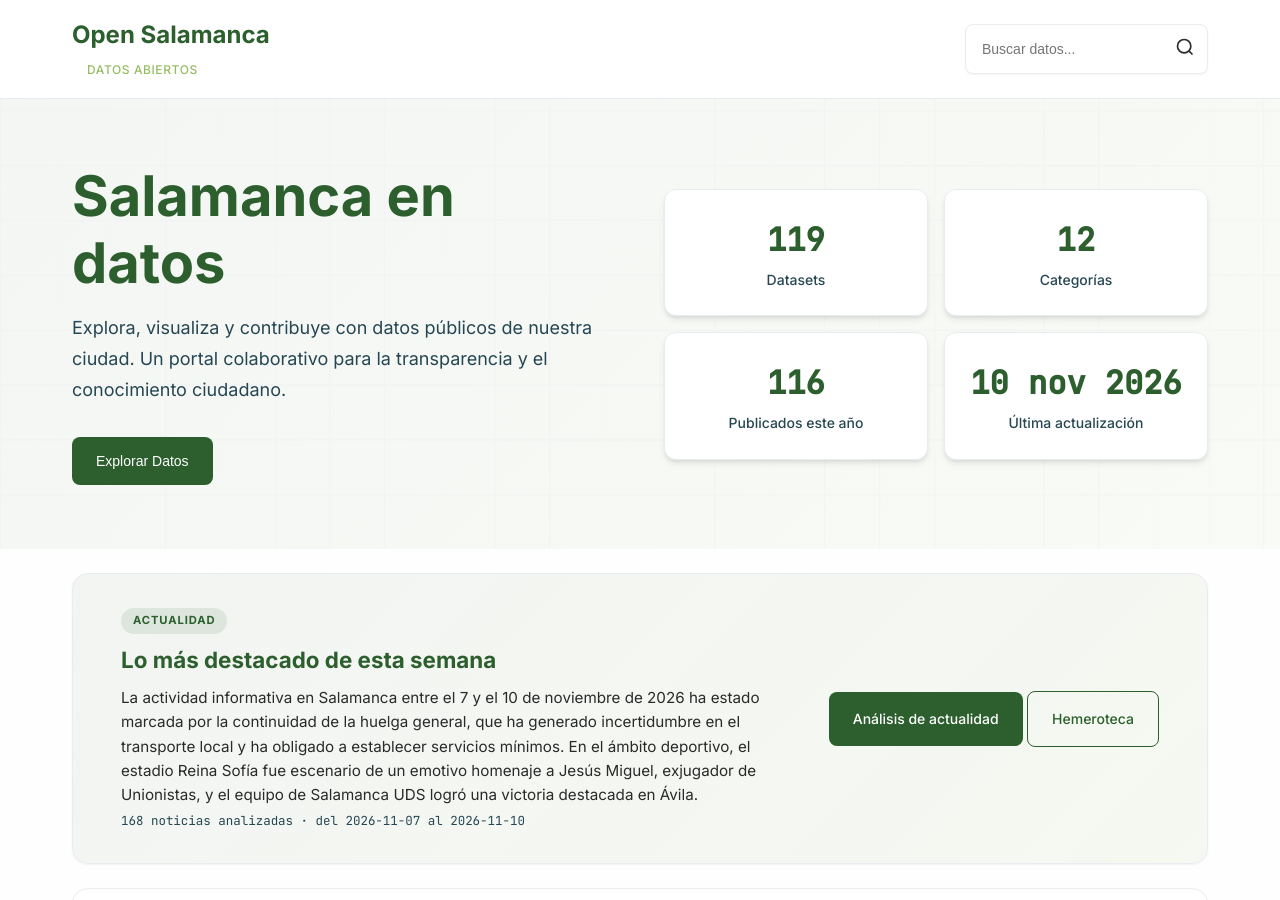
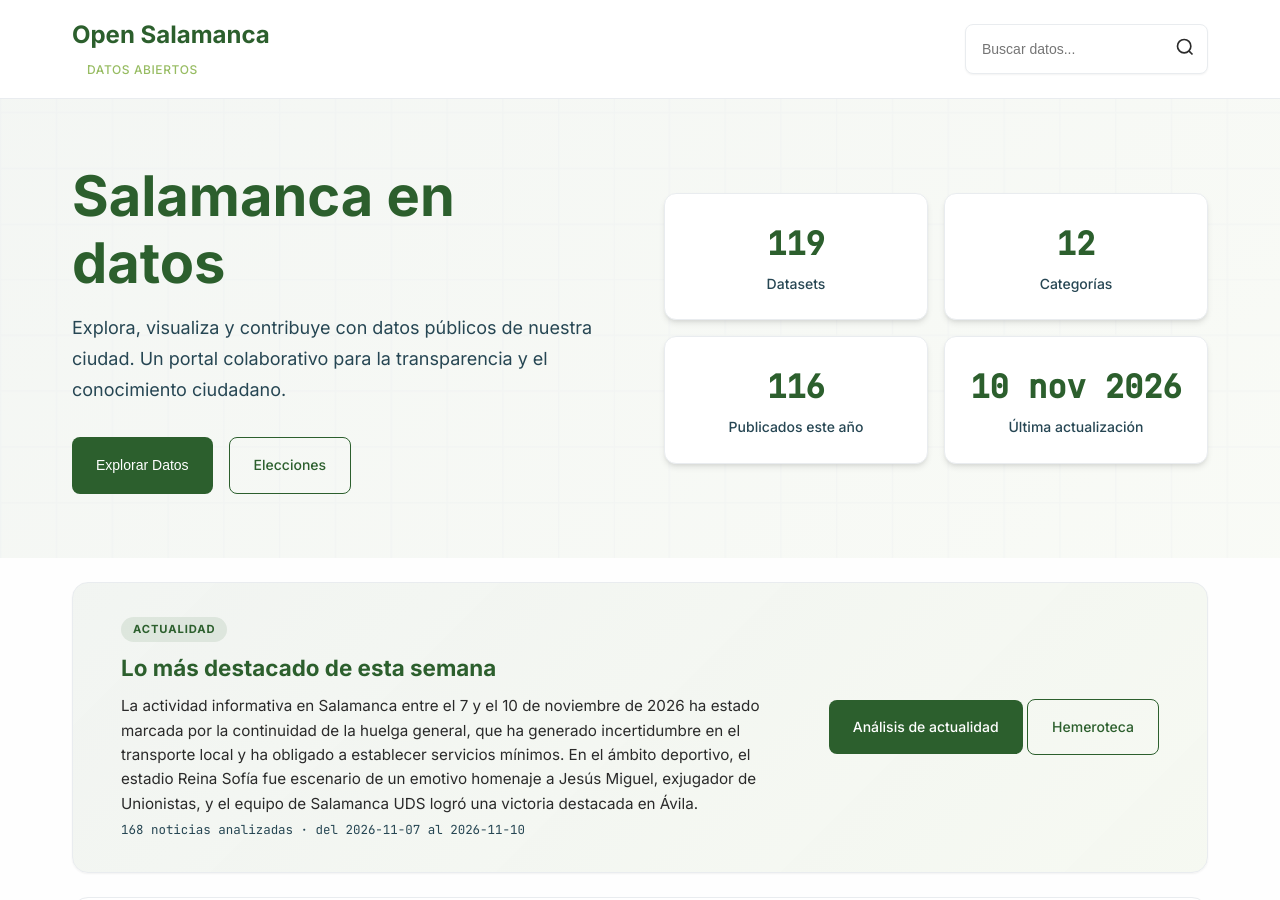
Before and after one commit to Emirodgar/w-open-salamanca, a Jekyll site: the page built from index.html, in a window 1280 px wide and 900 px high. Built offline with Jekyll 4.4.1, drawn with Linux system fonts in a browser that asks for light colours.

Commit message:
Enlaza Elecciones desde la home y arregla tooltips atascados del mapa
Co-Authored-By: Claude Sonnet 5.5 <noreply@anthropic.com>

```diff
--- a/elecciones/index.html
+++ b/elecciones/index.html
@@ -283,8 +283,8 @@ function start(idx,raw,prox,gj,pad,encArch,encAt){
   const geo=L.geoJSON(GEO,{style:style,onEachFeature:function(f,l){
     const c=f.properties.c;layers[c]=l;
     l.on({click:()=>select(c,false),
-      mouseover:e=>{if(c!==sel)e.target.setStyle({weight:2,color:'#264653'});e.target.bringToFront();if(sel&&layers[sel])layers[sel].bringToFront()},
-      mouseout:e=>{if(c!==sel)geo.resetStyle(e.target)}});
+      mouseover:e=>{if(c!==sel)e.target.setStyle({weight:2,color:'#264653'})},
+      mouseout:e=>{e.target.closeTooltip();if(c!==sel)geo.resetStyle(e.target)}});
     l.bindTooltip(()=>{const m=byId[selEid].mun[c];let t='<b>'+esc(f.properties.n)+'</b><br>'+(POP[c]?fmt(POP[c])+' hab.':'');
       if(cmpId){const s=swing(c);if(s)t+=' · sube '+FAM[s.k].n+' ('+(s.d>=0?'+':'')+f1(s.d)+' pp)'}else if(m&&m.win)t+=' · gana '+FAM[m.win].n+' ('+f1(pct(byId[selEid],c,m.win))+'%)';return t},{sticky:true});
   }}).addTo(map);
--- a/index.html
+++ b/index.html
@@ -16,6 +16,7 @@ description: Portal de datos abiertos y colaborativos de la ciudad de Salamanca.
                     </p>
                     <div class="hero-actions">
                         <button class="btn btn-primary" onclick="scrollToSection('categorias')">Explorar Datos</button>
+                        <a href="/elecciones/" class="btn btn-secondary">Elecciones</a>
                         <!--<button class="btn btn-secondary" onclick="scrollToSection('contribuir')">Contribuir</button>-->
                     </div>
                 </div>
```
